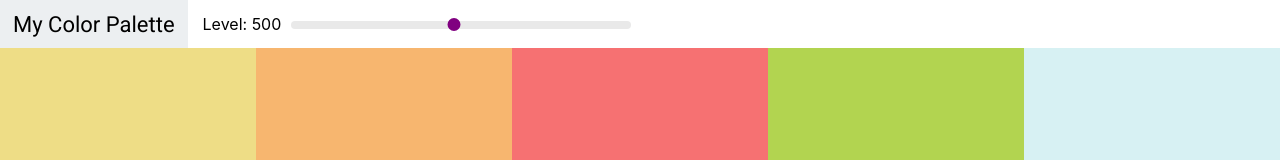
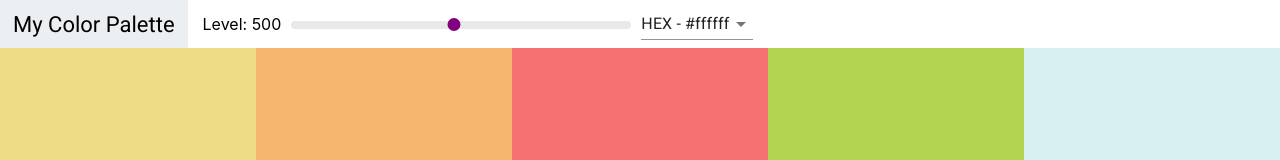
Before and after one commit to florxgomez/react-colors, a React (Create React App) app: page / in a window 1280 px wide. Shown: the top 160 px of the page. Built offline with nearby package versions, Linux system fonts and the light colour scheme.

Commit message:
add Select component and Material UI

```diff
--- a/package.json
+++ b/package.json
@@ -3,6 +3,7 @@
   "version": "0.1.0",
   "private": true,
   "dependencies": {
+    "@material-ui/core": "^4.10.2",
     "@testing-library/jest-dom": "^4.2.4",
     "@testing-library/react": "^9.5.0",
     "@testing-library/user-event": "^7.2.1",
--- a/src/components/NavBar.js
+++ b/src/components/NavBar.js
@@ -1,11 +1,20 @@
-import React from 'react';
+import React, { useState } from 'react';
+import Select from '@material-ui/core/Select';
+import MenuItem from '@material-ui/core/MenuItem';
 import Slider from 'rc-slider';
 import 'rc-slider/assets/index.css';
 import '../styles/NavBar.css';
 
-const NavBar = ({ level, changeLevel }) => {
+const NavBar = ({ level, changeLevel, handleChange }) => {
+  const [format, setFormat] = useState('hex');
+
+  const handleChangeFormat = (e) => {
+    setFormat(e.target.value);
+    handleChange(e.target.value);
+  };
+
   return (
-    <div className="navbar">
+    <header className="navbar">
       <div className="logo">
         <a href="/">My Color Palette</a>
       </div>
@@ -33,7 +42,14 @@
           />
         </div>
       </div>
-    </div>
+      <div className="select-container">
+        <Select value={format} onChange={handleChangeFormat}>
+          <MenuItem value="hex">HEX - #ffffff</MenuItem>
+          <MenuItem value="rgb">RGB - rgb(255,255,255)</MenuItem>
+          <MenuItem value="rgba">RGBA - rgba(255,255,255,1.0)</MenuItem>
+        </Select>
+      </div>
+    </header>
   );
 };
 
--- a/src/components/Palette.js
+++ b/src/components/Palette.js
@@ -5,18 +5,27 @@
 
 const Palette = ({ palette }) => {
   const [level, setLevel] = useState(500);
+  const [format, setFormat] = useState("hex");
 
   const colorBoxes = palette.colors[level].map((color) => {
-    return <ColorBox background={color.hex} name={color.name} />;
+    return <ColorBox background={color[format]} name={color.name} />;
   });
 
   const changeLevel = (newLevel) => {
     setLevel(newLevel);
   };
 
+  const changeFormat = (value) => {
+    setFormat(value)
+  };
+
   return (
     <div className="palette">
-      <NavBar level={level} changeLevel={changeLevel} />
+      <NavBar
+        level={level}
+        changeLevel={changeLevel}
+        handleChange={changeFormat}
+      />
       <div className="palette-colors">{colorBoxes}</div>
       {/* footer */}
     </div>
```
Also changed, not shown: 1 other file (tests, documents, lock files or other folders).
